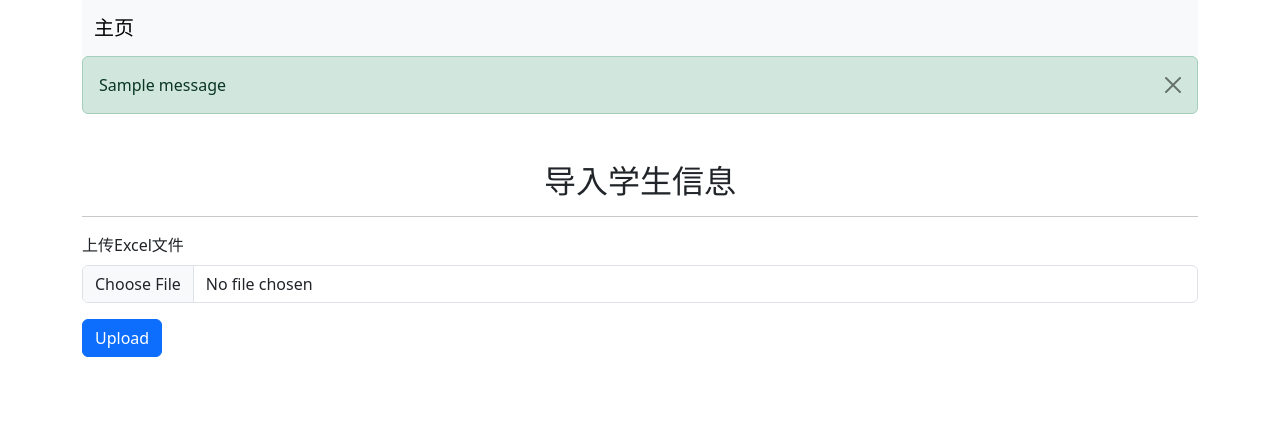
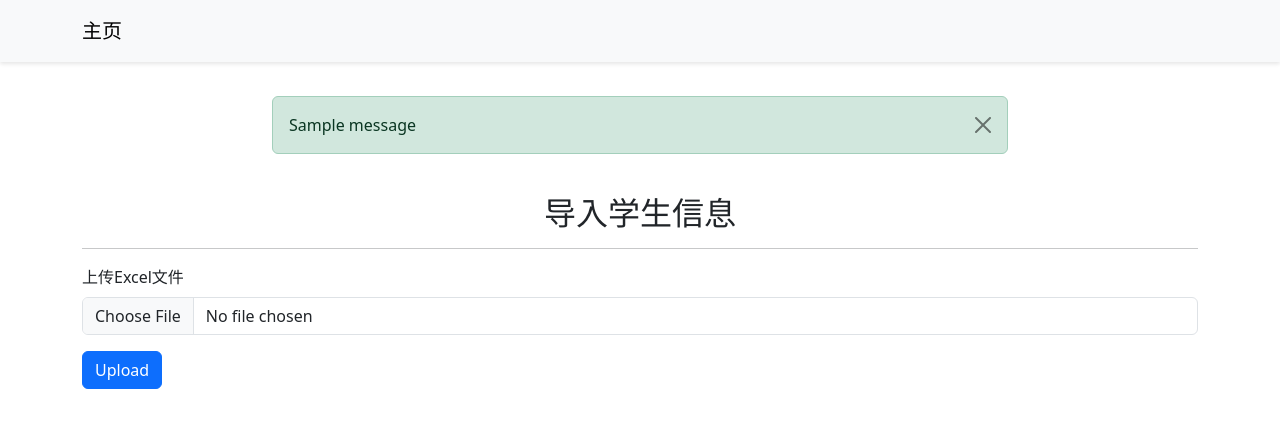
Before and after one commit to reee/simple-query, a Flask app: page /UN5Ffqie in a window 1280 px wide. Shown: the top 428 px of the page. Run offline with Flask 3, Linux system fonts and the light colour scheme; tables that the repository leaves empty hold one stand-in row (values such as "Sample post"); one stand-in notice (Sample message) is shown; some libraries are stand-ins or nearby versions.

Commit message:
minor fix

```diff
--- a/app.py
+++ b/app.py
@@ -37,7 +37,7 @@ def index():
         ).all()
 
         if not students:
-            flash('未找到匹配的学生信息，请检查姓名和身份证后4位是否正确。', 'warning')
+            flash('未找到匹配的学生信息，请检查姓名和身份证后4位是否正确。若确认输入无误，请到行政楼2楼教导处咨询。', 'warning')
             return render_template('index.html', form=search_form)
 
         for student in students:
--- a/templates/base.html
+++ b/templates/base.html
@@ -5,34 +5,57 @@
     <meta name="viewport" content="width=device-width, initial-scale=1.0">
     <title>涪陵五中2027届分班情况查询系统</title>
     {{ bootstrap.load_css() }}
+    <style>
+        .navbar {
+            box-shadow: 0 2px 4px rgba(0,0,0,.1);
+        }
+        .alert {
+            margin-top: 1rem;
+            animation: slideIn 0.3s ease-out;
+        }
+        @keyframes slideIn {
+            from {
+                transform: translateY(-20px);
+                opacity: 0;
+            }
+            to {
+                transform: translateY(0);
+                opacity: 1;
+            }
+        }
+    </style>
 </head>
 <body>
+    <nav class="navbar navbar-expand-lg navbar-light bg-light fixed-top mb-4">
         <div class="container">
-        <nav class="navbar navbar-expand-lg navbar-light bg-light">
-          <div class="container-fluid">
-            <a class="navbar-brand" href="/">主页</a>
+            <a class="navbar-brand py-2" href="/">主页</a>
         </div>
     </nav>
-    </div>
 
-    <div class="container">
+    <div class="container" style="margin-top: 5rem;">
         {% with messages = get_flashed_messages(with_categories=true) %}
             {% if messages %}
+                <div class="row justify-content-center">
+                    <div class="col-md-8">
                         {% for category, message in messages %}
                             {% if category == 'message' %}
-                  <div class="alert alert-warning alert-dismissible" role="alert">
+                                <div class="alert alert-warning alert-dismissible fade show" role="alert">
                             {% else %}
-                  <div class="alert alert-{{ category }} alert-dismissible" role="alert">
+                                <div class="alert alert-{{ category }} alert-dismissible fade show" role="alert">
                             {% endif %}
-                  {{ message }}
+                                <div class="d-flex align-items-center">
+                                    <div class="me-auto">{{ message }}</div>
                                     <button type="button" class="btn-close" data-bs-dismiss="alert" aria-label="Close"></button>
                                 </div>
+                            </div>
                         {% endfor %}
+                    </div>
+                </div>
             {% endif %}
         {% endwith %}
     </div>
 
-    <div class="container mt-5">
+    <div class="container mt-4">
         {% block content %}{% endblock %}
     </div>
     {{ bootstrap.load_js() }}
--- a/templates/result.html
+++ b/templates/result.html
@@ -50,10 +50,6 @@
                   <th class="bg-light">班主任电话</th>
                   <td>{{ student.teacher_phone }}</td>
                 </tr>
-                <tr>
-                  <th class="bg-light">寝室安排</th>
-                  <td>{{ student.dormitory }}</td>
-                </tr>
               </tbody>
             </table>
           </div>
@@ -64,7 +60,7 @@
             <div class="bg-light p-3 rounded">
               <h6 class="mb-3"><i class="bi bi-qr-code-scan me-2"></i>扫码入群说明</h6>
               {% if '高' in student.class_name %}
-                <p class="mb-2">此群为<span class="badge bg-primary">师生群</span>，请<strong>学生</strong>扫码加入（学生无手机号的由家长扫码加入）。</p>
+                <p class="mb-2">此群为<span class="badge bg-primary">师生群</span>，请<strong>学生</strong>扫码加入（请注意：一个手机号不能既是学生又是家长。）。</p>
               {% elif '初' in student.class_name %}
                 <p class="mb-2">此群为<span class="badge bg-primary">家校群</span>，请<strong>家长</strong>扫码加入。</p>
               {% endif %}
```
Also changed, not shown: templates/index.html (+0 -8 lines). Lines whose indentation alone changed are shown as unchanged.
